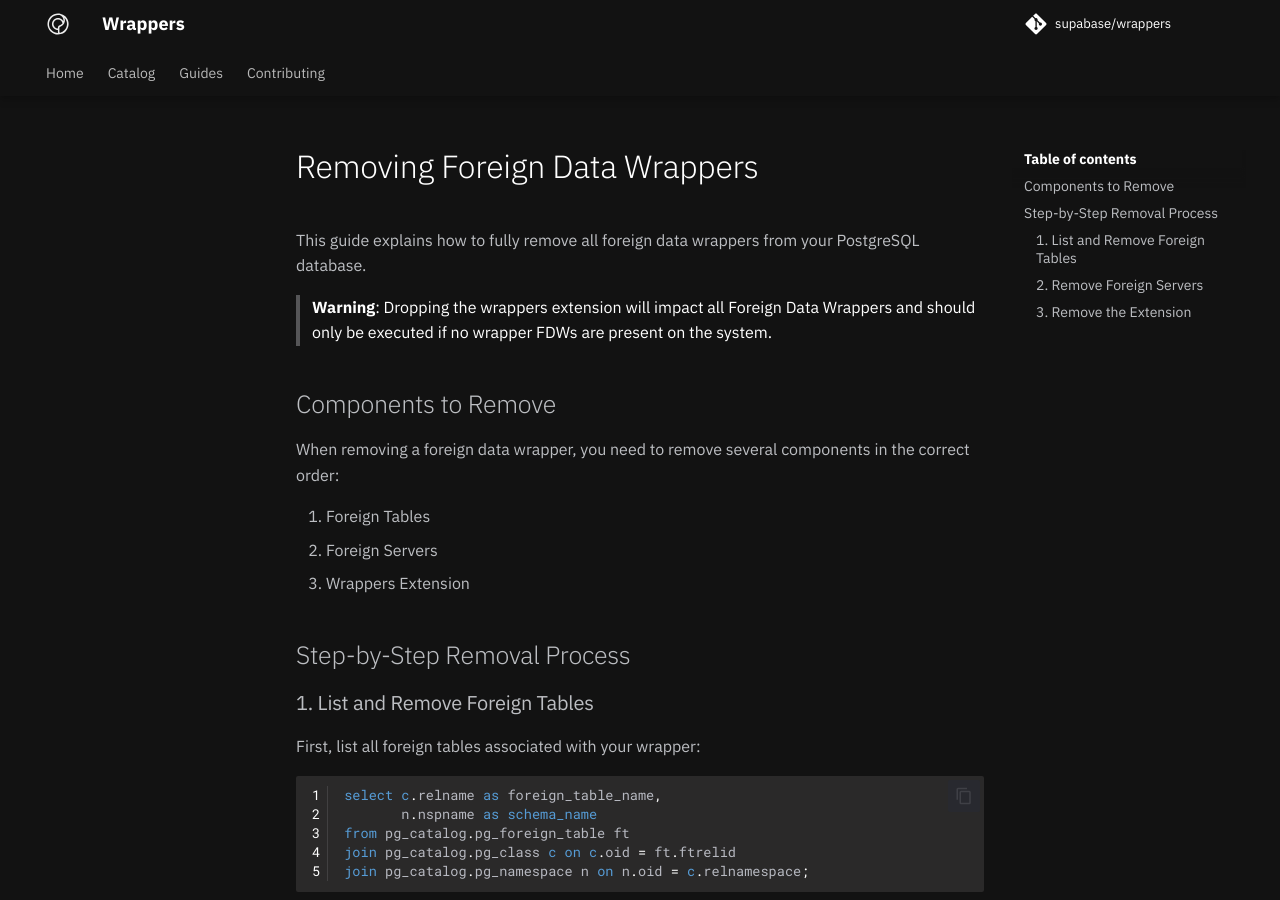
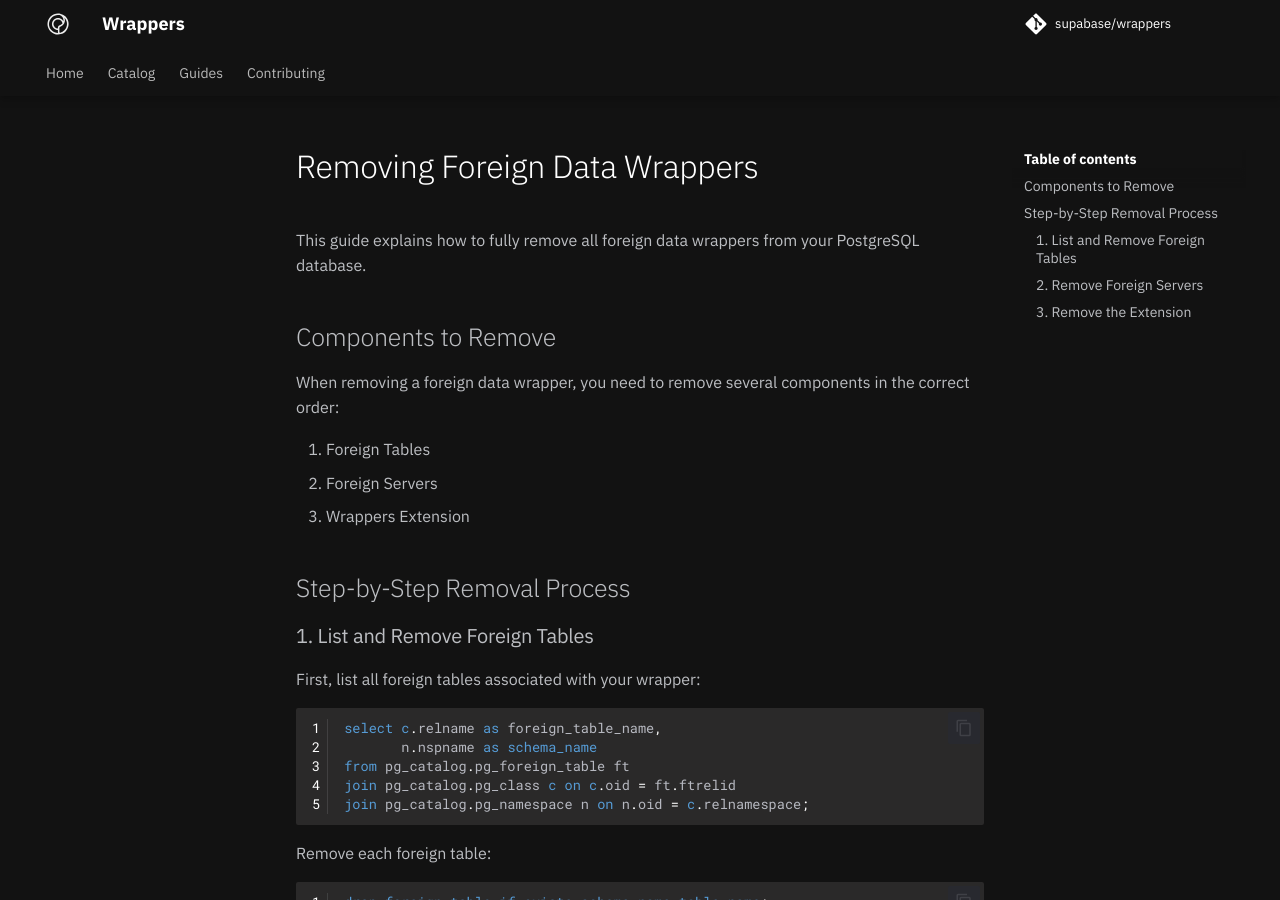
Before and after one commit to supabase/wrappers, an MkDocs documentation site: the page built from docs/guides/removing-wrappers.md, in a window 1280 px wide and 900 px high. Built offline with MkDocs 1.6.1 and Material for MkDocs 9.7.7, drawn with Linux system fonts in a browser that asks for light colours; comment, search, counter and statistics services are not loaded.

Commit message:
Update docs/guides/removing-wrappers.md

```diff
--- a/docs/guides/removing-wrappers.md
+++ b/docs/guides/removing-wrappers.md
@@ -2,7 +2,6 @@
 
 This guide explains how to fully remove all foreign data wrappers from your PostgreSQL database.
 
-> **Warning**: Dropping the wrappers extension will impact all Foreign Data Wrappers and should only be executed if no wrapper FDWs are present on the system.
 
 ## Components to Remove
 
```
